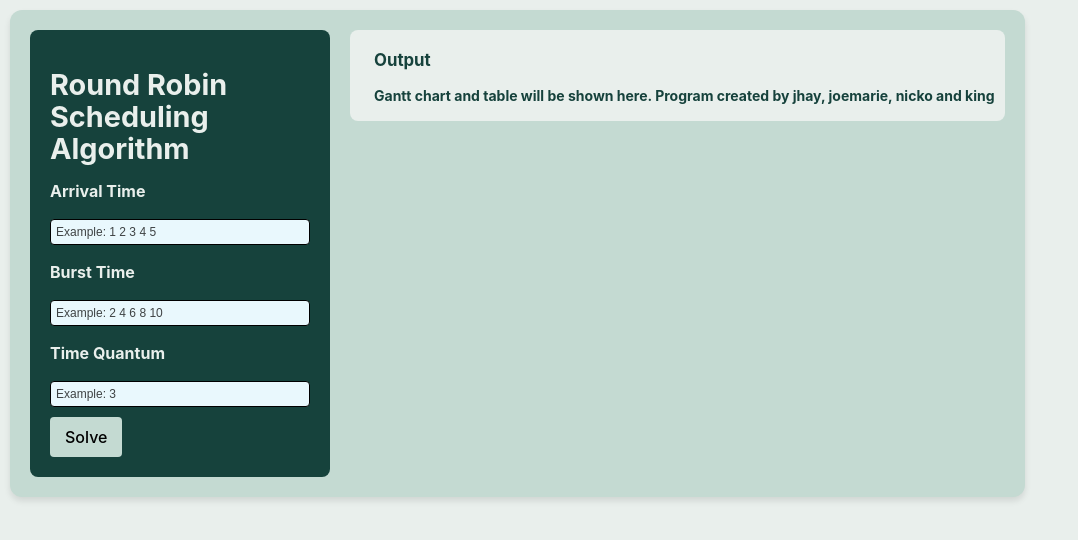
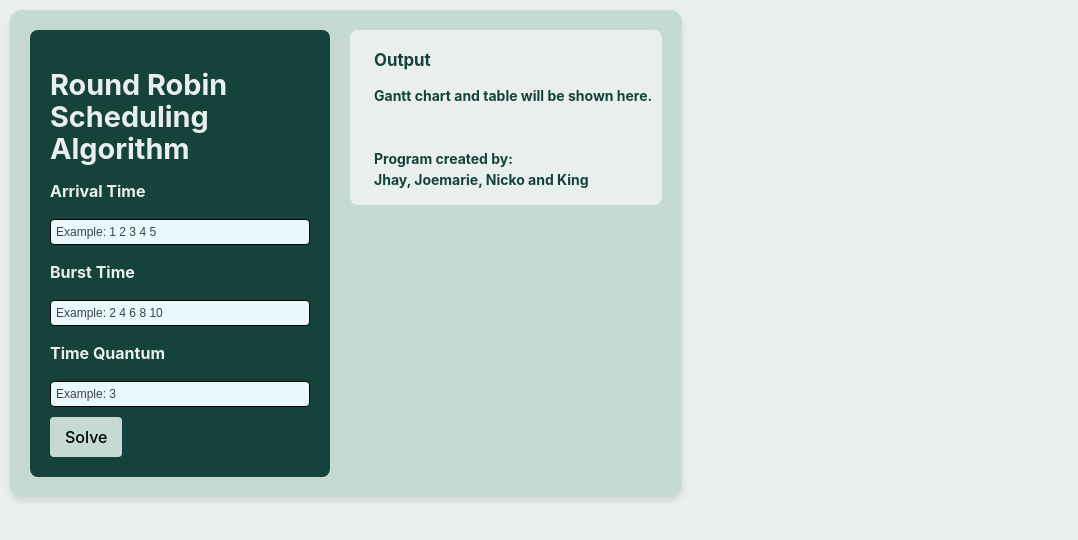
Before and after one commit to jLordy/round-robin, a React (Vite) app: page / in a window 1280 px wide. Shown: the top 540 px of the page, without its empty margins (0-1078 px from the left). Built offline with nearby package versions, Linux system fonts and the light colour scheme.

Commit message:
Update OutputComponent.jsx

```diff
--- a/src/OutputComponent.jsx
+++ b/src/OutputComponent.jsx
@@ -9,7 +9,7 @@ const OutputComponent = ({ solvedProcessesInfo, ganttChartInfo, arrivalTime, bur
   return (
     <div className='output-container'>
       <h1>Output</h1>
-      <h2>Gantt chart and table will be shown here. Program created by jhay, joemarie, nicko and king</h2>
+      <h2>Gantt chart and table will be shown here.   <br/><br/><br/> Program created by: <br/> Jhay, Joemarie, Nicko and King</h2>
     </div>
   );
   }else{
```
